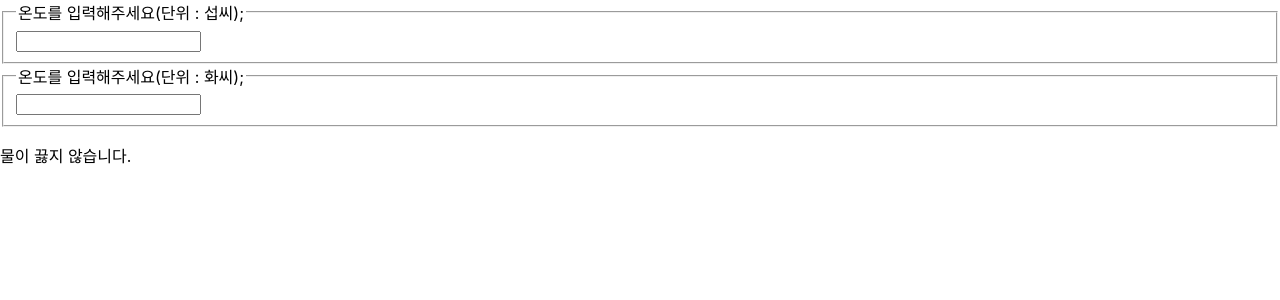
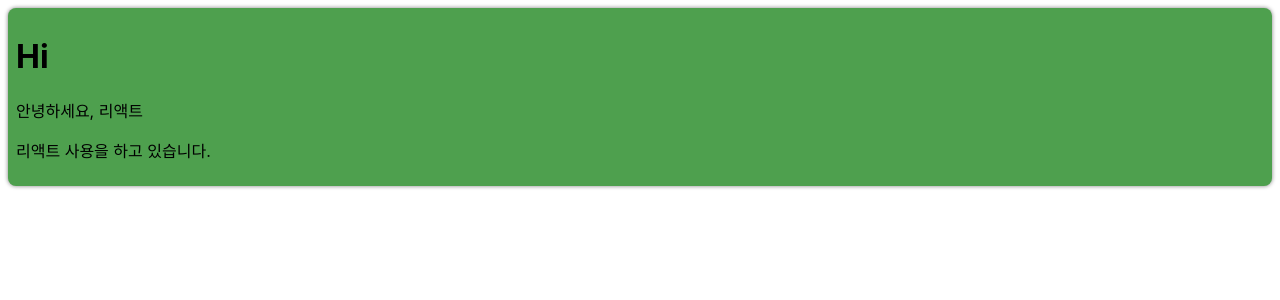
Before and after one commit to 2Doyoung/react-inflearn, a React (Create React App) app in the folder my-app/: page / in a window 1280 px wide. Shown: the top 300 px of the page. Built offline with nearby package versions, Linux system fonts and the light colour scheme.

Commit message:
composition vs interitance

```diff
--- /dev/null
+++ b/my-app/src/chapter_13/Card.jsx
@@ -0,0 +1,18 @@
+function Card(props) {
+    const { title, backgroundColor, children } = props;
+
+    return (
+        <div style={{
+            margin: 8,
+            padding: 8,
+            borderRadius: 8,
+            boxShadow: "0px 0px 4px grey",
+            backgroundColor: backgroundColor || "white",
+        }}>
+            {title && <h1>{title}</h1>}
+            {children}
+        </div>
+    )
+}
+
+export default Card;
--- /dev/null
+++ b/my-app/src/chapter_13/ProfileCard.jsx
@@ -0,0 +1,12 @@
+import Card from "./Card";
+
+function ProfileCard(props) {
+    return (
+        <Card title="Hi" backgroundColor="#4ea04e">
+            <p>안녕하세요, 리액트</p>
+            <p>리액트 사용을 하고 있습니다.</p>
+        </Card>
+    );
+}
+
+export default ProfileCard;
--- a/my-app/src/index.js
+++ b/my-app/src/index.js
@@ -14,11 +14,12 @@
 import AttendanceBook from './chapter_10/AttendanceBook';
 import SignUp from './chapter_11/SignUp';
 import Calculator from './chapter_12/Calculator';
+import ProfileCard from './chapter_13/ProfileCard';
 
 const root = ReactDOM.createRoot(document.getElementById('root'));
 root.render(
     <React.StrictMode>
-      <Calculator />
+      <ProfileCard />
     </React.StrictMode>,
   );
 
```
